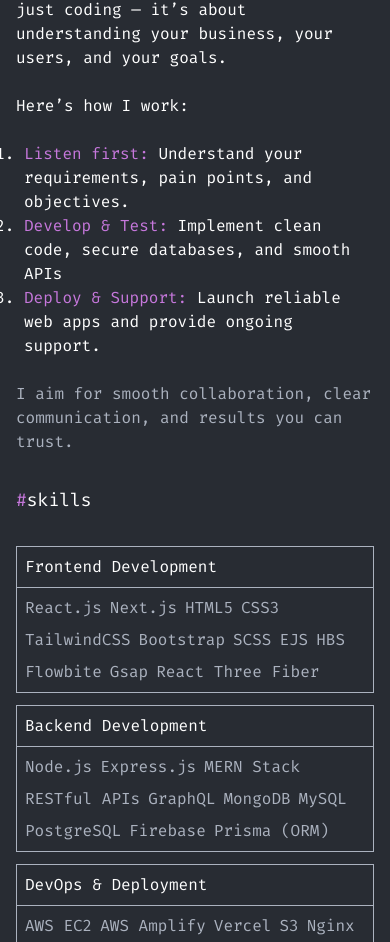
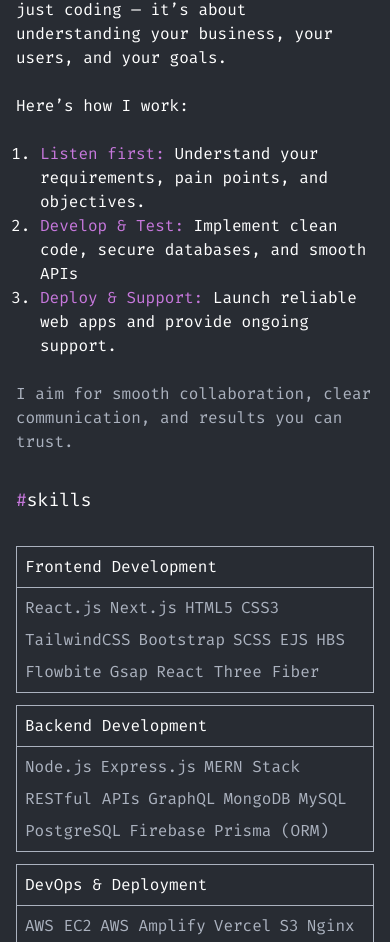
Before and after one commit to minhajzein/portfolio, a Next.js app: page /about-me in a window 390 px wide. Shown: the part 1930-2872 px from the top of the page. Built offline with nearby package versions, Linux system fonts and the light colour scheme.

Commit message:
responsiveness checked

```diff
--- a/src/app/about-me/components/Approach.tsx
+++ b/src/app/about-me/components/Approach.tsx
@@ -10,7 +10,7 @@
 			<br />
 			<p>{`Here’s how I work:`}</p>
 			<br />
-			<ul className='list-decimal md:pl-12 pl-2'>
+			<ul className='list-decimal md:pl-12 pl-6 gap-2'>
 				<li>
 					<span className='text-primary'>Listen first:</span> Understand your
 					requirements, pain points, and objectives.
```
